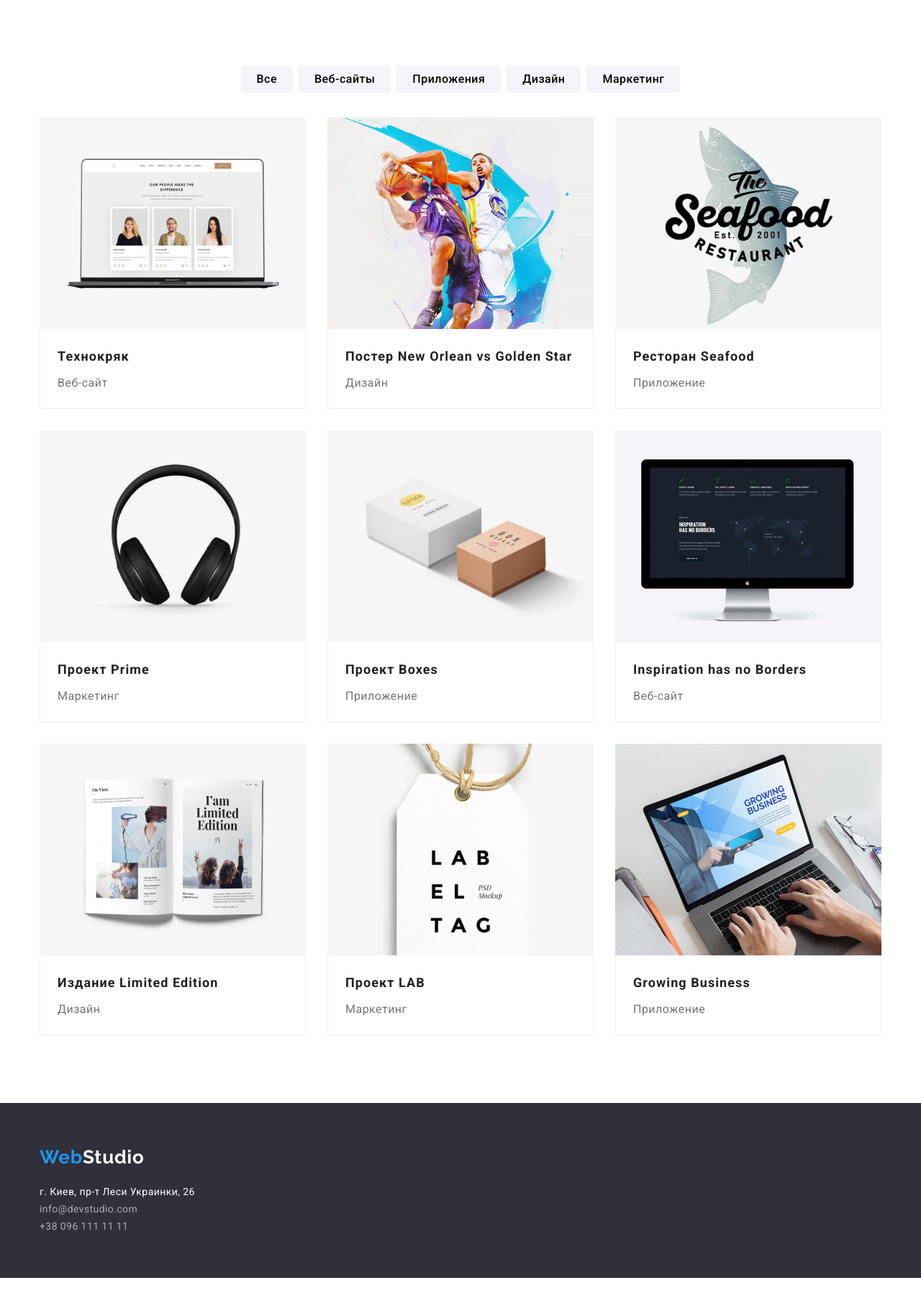
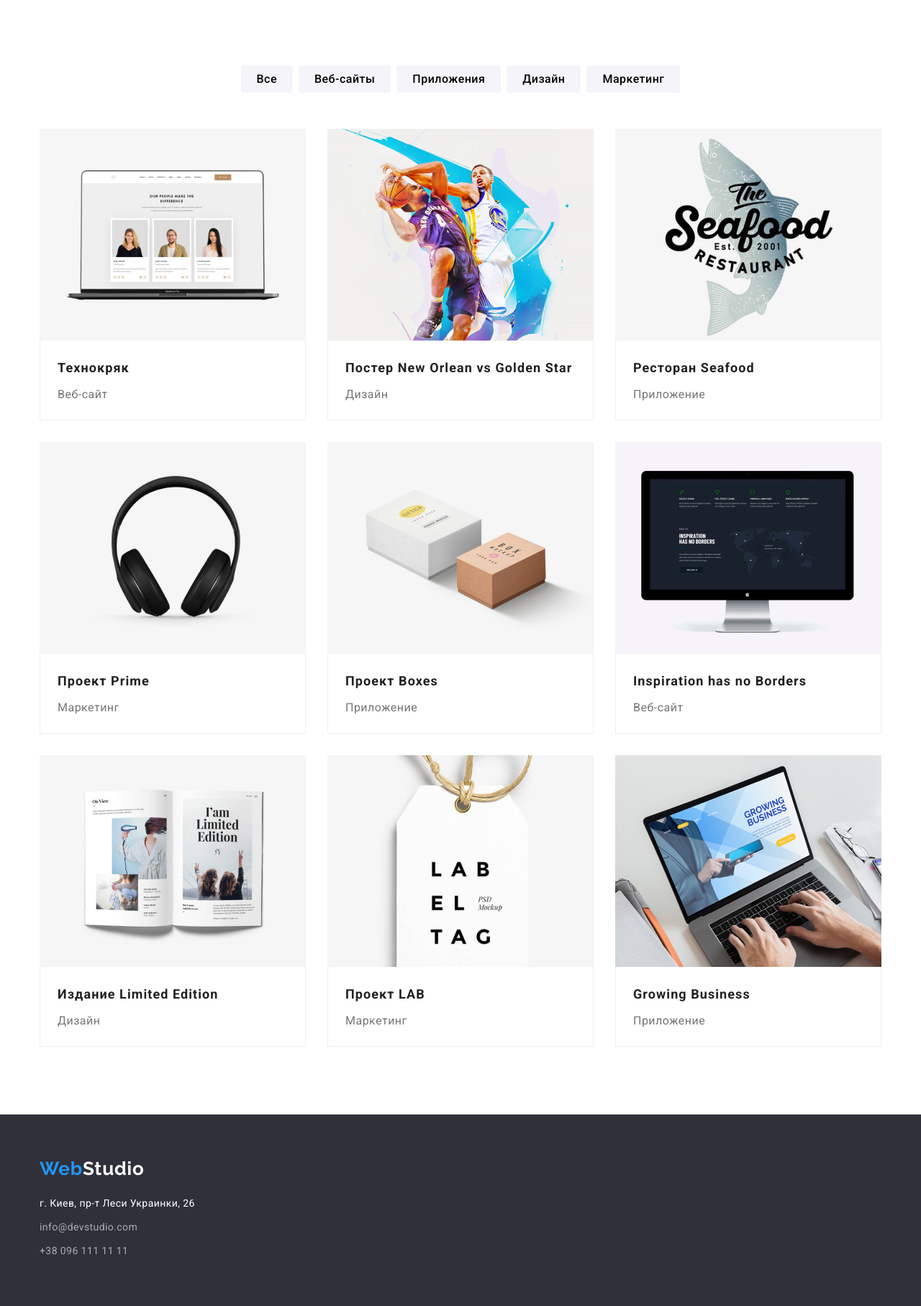
Before and after one commit to Sergey-Naumenko/goit-markup-hw-03, a plain HTML site: page portfolio.html in a window 1280 px wide. Shown: the part 84-1898 px from the top of the page at 72% size. Before the commit the page ends 1859 px from the top, so only its background shows below. Drawn offline with nearby package versions, Linux system fonts and the light colour scheme.

Commit message:
Fin commit hw3

```diff
--- a/css/styles.css
+++ b/css/styles.css
@@ -49,6 +49,12 @@ p {
 }
 
 /* base styles */
+
+.section {
+    padding-top: 94px;
+    padding-bottom: 94px;
+}
+
 .container {
 width: 1200px;
 padding-left: 15px;
@@ -220,8 +226,6 @@ img {
     display: flex;
     flex-direction: row;
     align-items: center;
-    padding-top: 94px;
-    padding-bottom: 94px;
     gap: 30px;
 
 }
@@ -259,6 +263,10 @@ img {
 
 }
 
+.section-services {
+    padding-bottom: 94px;
+}
+
 .services-title {
     margin-bottom: 50px;
 }
@@ -266,7 +274,6 @@ img {
 .services-list {
     display: flex;
     gap: 30px;
-    padding-bottom: 94px;
 }
 
 /* Team */
@@ -274,8 +281,7 @@ img {
 .section-team {background-color: var(--bg-cl-light);}
 
 .team-title {
-    padding-top: 94px;
-    padding-bottom: 50px;
+    margin-bottom: 50px;
 }
 
 .team-item {
@@ -287,7 +293,7 @@ border-radius: 0px 0px 4px 4px;
 .team-list {
     display: flex;
     gap: 30px;
-    padding-bottom: 94px;
+
 }
 
 .team-item-title {
@@ -318,6 +324,8 @@ border-radius: 0px 0px 4px 4px;
 
 .footer {
     background-color: var(--bg-cl-dark);
+    padding-top: 60px;
+    padding-bottom: 60px;
 }
 
 .logo-footer {
@@ -327,7 +335,6 @@ border-radius: 0px 0px 4px 4px;
     line-height: calc(31 / 26);
     letter-spacing: 0.03em;
     display: flex;
-    padding-top: 60px;
     margin-bottom: 20px;
 }
 
@@ -339,8 +346,8 @@ border-radius: 0px 0px 4px 4px;
     color: var(--accent-txt-cl);
 }
 
-.address {
-    padding-bottom: 60px;
+.address-item {
+    margin-bottom: 9px;
 }
 
 .address-link-map {
@@ -374,8 +381,7 @@ border-radius: 0px 0px 4px 4px;
     display: flex;
     justify-content: center;
     align-items: center;
-    margin-bottom: 34px;
-    padding-top: 94px;
+    margin-bottom: 50px;
     gap: 8px;
 
 }
@@ -408,7 +414,6 @@ border-radius: 0px 0px 4px 4px;
 .portfolio-list {
     display: flex;
     gap: 30px;
-    padding-bottom: 94px;
     flex-wrap: wrap;
 }
 
--- a/portfolio.html
+++ b/portfolio.html
@@ -45,7 +45,7 @@
 		</header>
 		<main class="main">
 			<!--Portfolio-->
-			<section class="section-portfolio">
+			<section class="section-portfolio section">
 				<div class="container">
 				<h1 class="portfolio-title">Портфолио</h1>
 				<ul class="portfolio-filter-list list">
```
Also changed, not shown: index.html (+2 -2 lines).
